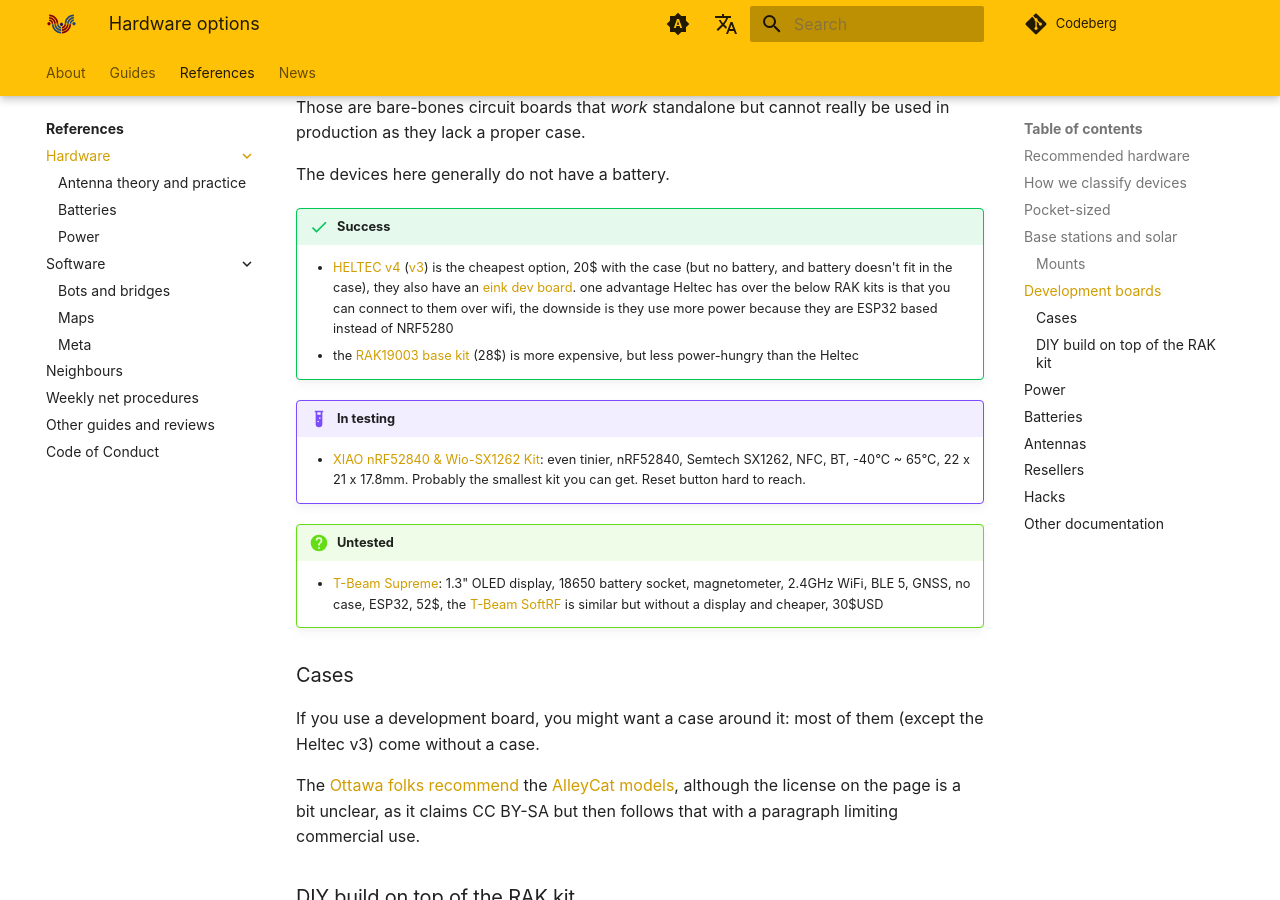
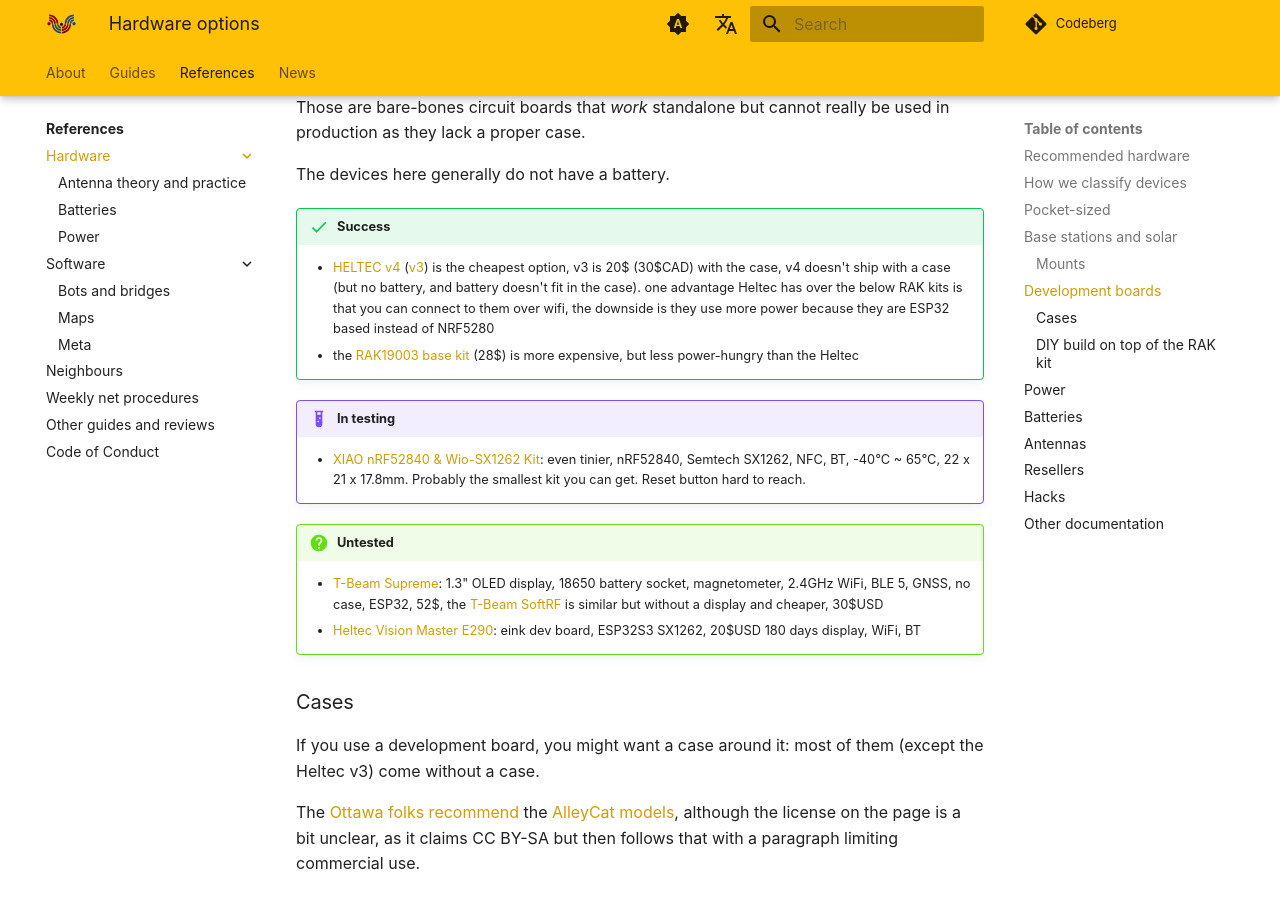
Before and after one commit to ReseauLibre/lora.reseaulibre.ca, an MkDocs documentation site: the page built from docs/references/hardware/index.md, in a window 1280 px wide and 900 px high, scrolled down 4357 px. Built offline with MkDocs 1.6.1 and Material for MkDocs 9.7.7, drawn with Linux system fonts in a browser that asks for light colours; plug-ins that fetch from the network failed and are left out; comment, search, counter and statistics services are not loaded.

Commit message:
split out the weird eink heltec

```diff
--- a/docs/references/hardware/index.md
+++ b/docs/references/hardware/index.md
@@ -212,11 +212,14 @@
 
 !!! success
 
-    - [HELTEC v4](https://heltec.org/project/wifi-lora-32-v4/) ([v3](https://heltec.org/project/wifi-lora-32-v3/)) is the cheapest option, 20$ with the case
-      (but no battery, and battery doesn't fit in the case), they also
-      have an [eink dev board](https://heltec.org/project/vision-master-e290/). one advantage Heltec has over the below
-      RAK kits is that you can connect to them over wifi, the downside is
-      they use more power because they are ESP32 based instead of NRF5280
+    - [HELTEC v4](https://heltec.org/project/wifi-lora-32-v4/)
+      ([v3](https://heltec.org/project/wifi-lora-32-v3/)) is the
+      cheapest option, v3 is 20$ (30$CAD) with the case, v4 doesn't
+      ship with a case (but no battery, and battery doesn't fit in the
+      case). one advantage Heltec has over the below RAK kits is that
+      you can connect to them over wifi, the downside is
+      they use more power because they are ESP32 based instead of
+      NRF5280
     - the [RAK19003 base kit](https://store.rakwireless.com/products/wisblock-meshtastic-starter-kit?variant=43884035113158) (28$) is more expensive, but less
       power-hungry than the Heltec
 
@@ -231,6 +234,8 @@
     - [T-Beam Supreme](https://lilygo.cc/products/t-beam-supreme?variant=43067944173749): 1.3" OLED display, 18650 battery socket,
       magnetometer, 2.4GHz WiFi, BLE 5, GNSS, no case, ESP32, 52$, the [T-Beam
       SoftRF](https://lilygo.cc/products/t-beam-softrf?variant=43170158477493) is similar but without a display and cheaper, 30$USD
+    - [Heltec Vision Master E290](https://heltec.org/project/vision-master-e290/): eink dev
+      board, ESP32S3 SX1262, 20$USD 180 days display, WiFi, BT
 
 ### Cases
 
```
